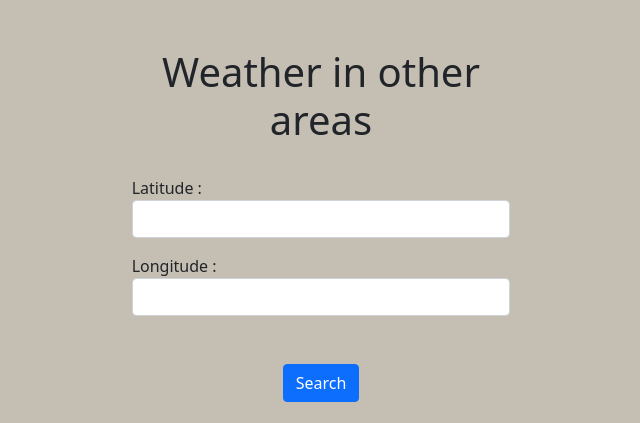
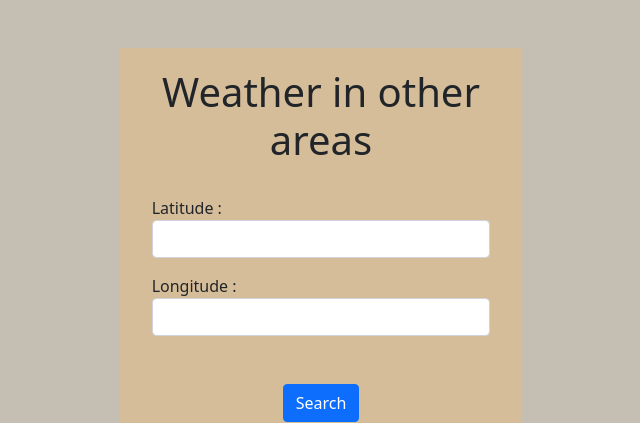
Before and after one commit to sakda44/hw3, a PHP site: page / in a window 1280 px wide. Shown: the top 423 px of the page, without its empty margins (319-959 px from the left). Run offline with PHP 8.4, Linux system fonts and the light colour scheme; some libraries are stand-ins or nearby versions.

Commit message:
Update index.php

```diff
--- a/index.php
+++ b/index.php
@@ -37,8 +37,10 @@
         #map {
             height: 100%;
         }
+
         /* Optional: Makes the sample page fill the window. */
-      html, body {
+        html,
+        body {
             height: 100%;
             margin: 0;
             padding: 0;
@@ -46,43 +48,53 @@
 
         #map {
             height: 500px;
-        width: 500px;
+            width: 418px;
         }
 
         .bg {
             background-color: rgb(197, 190, 179);
         }
 
+        .bgin {
+            background-color: rgb(214, 189, 153);
+            padding-left: 20px;
+            padding-right: 20px;
+            padding-top: 20px;
+            padding-bottom: 20px;
+
+        }
     </style>
 </head>
 
 <body class="bg">
 
     <div class="container mt-5 col-4">
+        <div class="bgin">
             <div class="container mx-auto">
                 <p class="text-center h1">Weather in other areas</p>
                 <br />
                 <div class="from-group mb-3 ">
                     <span class="from-group-text">Latitude :</span>
-                <input type="text" class="form-control" aria-label="Latitude"
-                    aria-describedby="Latitude" id="Latitude">
+                    <input type="text" class="form-control" aria-label="Latitude" aria-describedby="Latitude"
+                        id="Latitude">
                 </div>
                 <div class="from-group mb-3">
                     <span class="from-group-text">Longitude :</span>
-                <input type="text" class="form-control" aria-label="Longitude"
-                    aria-describedby="Longitude" id="Longitude">
+                    <input type="text" class="form-control" aria-label="Longitude" aria-describedby="Longitude"
+                        id="Longitude">
                 </div>
                 <div class="container-fluid mt-5  d-flex justify-content-center">
                     <button type="button" class="btn btn-primary" id="btnSearch">Search</button>
                 </div>
-        </div>
                 </br>
                 <div id="map"></div>
+            </div>
+
             <br />
             <div class="container mt-5 d-flex justify-content-center">
                 <div class="card" id="cardWeather" style="width: 30rem; ">
                 </div>
-
+            </div>
         </div>
     </div>
 
@@ -178,13 +190,13 @@
     var map;
     function initMap() {
         map = new google.maps.Map(document.getElementById('map'), {
-          center: {lat: 7.568287, lng: 99.62807152},
+            center: { lat: 7.568287, lng: 99.62807152 },
             zoom: 11
         });
     }
 </script>
-    <script src="https://maps.googleapis.com/maps/api/js?key=AIzaSyAK3RgqSLy1toc4lkh2JVFQ5ipuRB106vU&callback=initMap"
-    async defer></script>
+<script src="https://maps.googleapis.com/maps/api/js?key=AIzaSyAK3RgqSLy1toc4lkh2JVFQ5ipuRB106vU&callback=initMap" async
+    defer></script>
 </script>
 
 </html>
```
Lines whose indentation alone changed are shown as unchanged.
